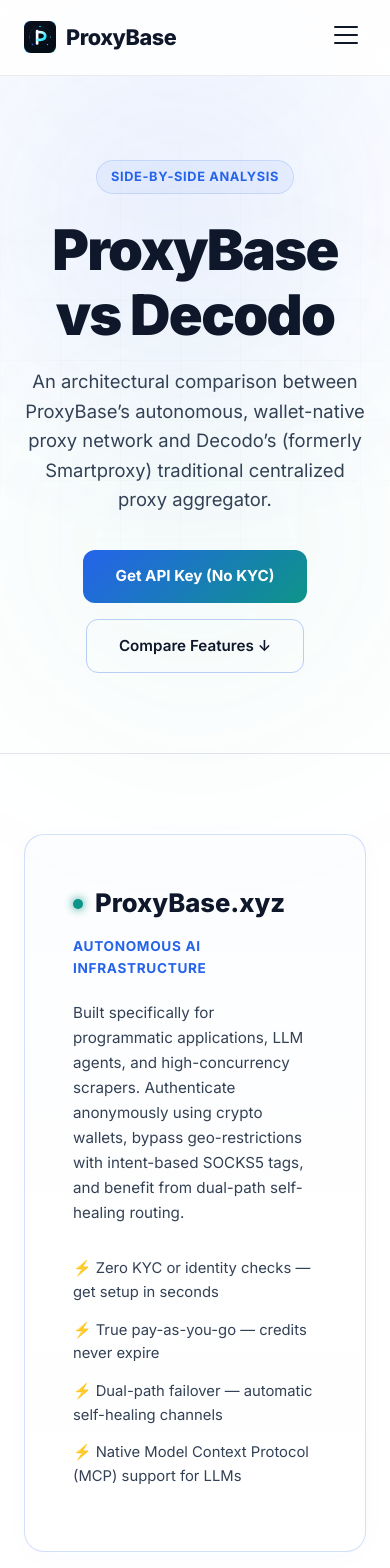
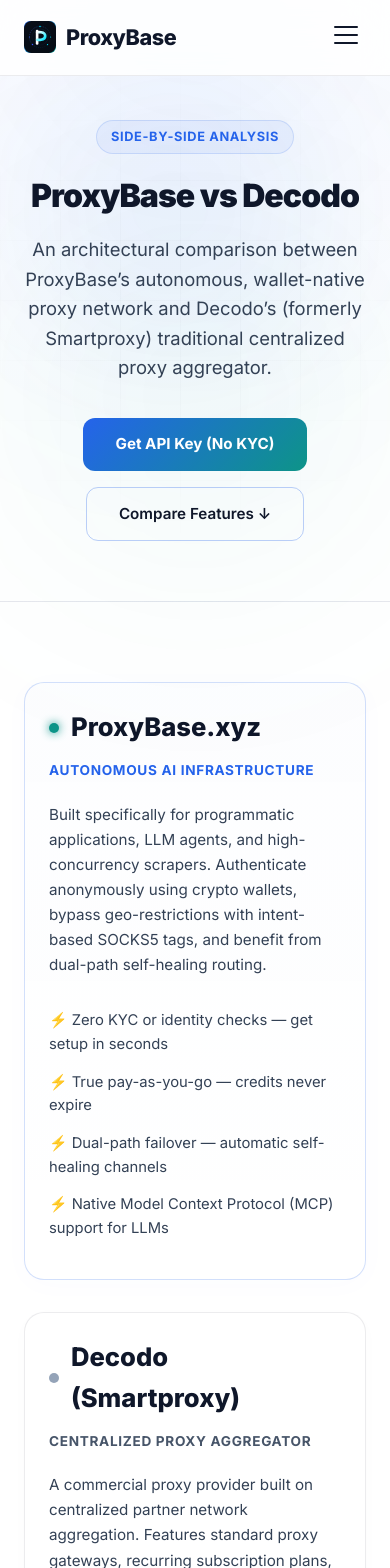
Before and after one commit to proxybasehq/proxybase-landing, a Next.js app: page /compare/decodo in a window 390 px wide. Shown: the top 1568 px of the page. Built offline with nearby package versions, Linux system fonts and the light colour scheme.

Commit message:
add mobile responsive

```diff
--- a/app/globals.css
+++ b/app/globals.css
@@ -3196,15 +3196,38 @@ body {
     grid-template-columns: 1fr;
     gap: 20px;
   }
-  .markets-hero-content h1 {
+  .markets-hero-content h1,
+  .compare-hero-content h1,
+  .connector-hero-content h1 {
     font-size: 2.75rem;
   }
-}
+  .footer-vertical-inner {
+    grid-template-columns: 1fr;
+    gap: 48px;
+  }
+  .footer-vertical-columns {
+    grid-template-columns: repeat(2, 1fr);
+    gap: 32px;
+  }
+  .matrix-table-container {
+    overflow-x: auto;
+    -webkit-overflow-scrolling: touch;
+  }
+  .intro-card {
+    padding: 32px;
+  }
+}
+
 @media (max-width: 600px) {
-  .markets-hero {
+  .markets-hero,
+  .compare-hero,
+  .connector-hero {
     padding-top: 120px;
-  }
-  .markets-hero-content h1 {
+    padding-bottom: 60px;
+  }
+  .markets-hero-content h1,
+  .compare-hero-content h1,
+  .connector-hero-content h1 {
     font-size: 2rem;
   }
   .market-pricing-table th:nth-child(5),
@@ -3213,4 +3236,23 @@ body {
   .market-pricing-table td:nth-child(6) {
     display: none;
   }
-}
+  .steps-flow {
+    grid-template-columns: 1fr;
+  }
+  .privacy-card-container {
+    padding: 24px;
+  }
+  .intro-card {
+    padding: 24px;
+  }
+}
+
+@media (max-width: 480px) {
+  .footer-vertical-columns {
+    grid-template-columns: 1fr;
+    gap: 24px;
+  }
+  .footer-vertical-inner {
+    padding-bottom: 32px;
+  }
+}
```
